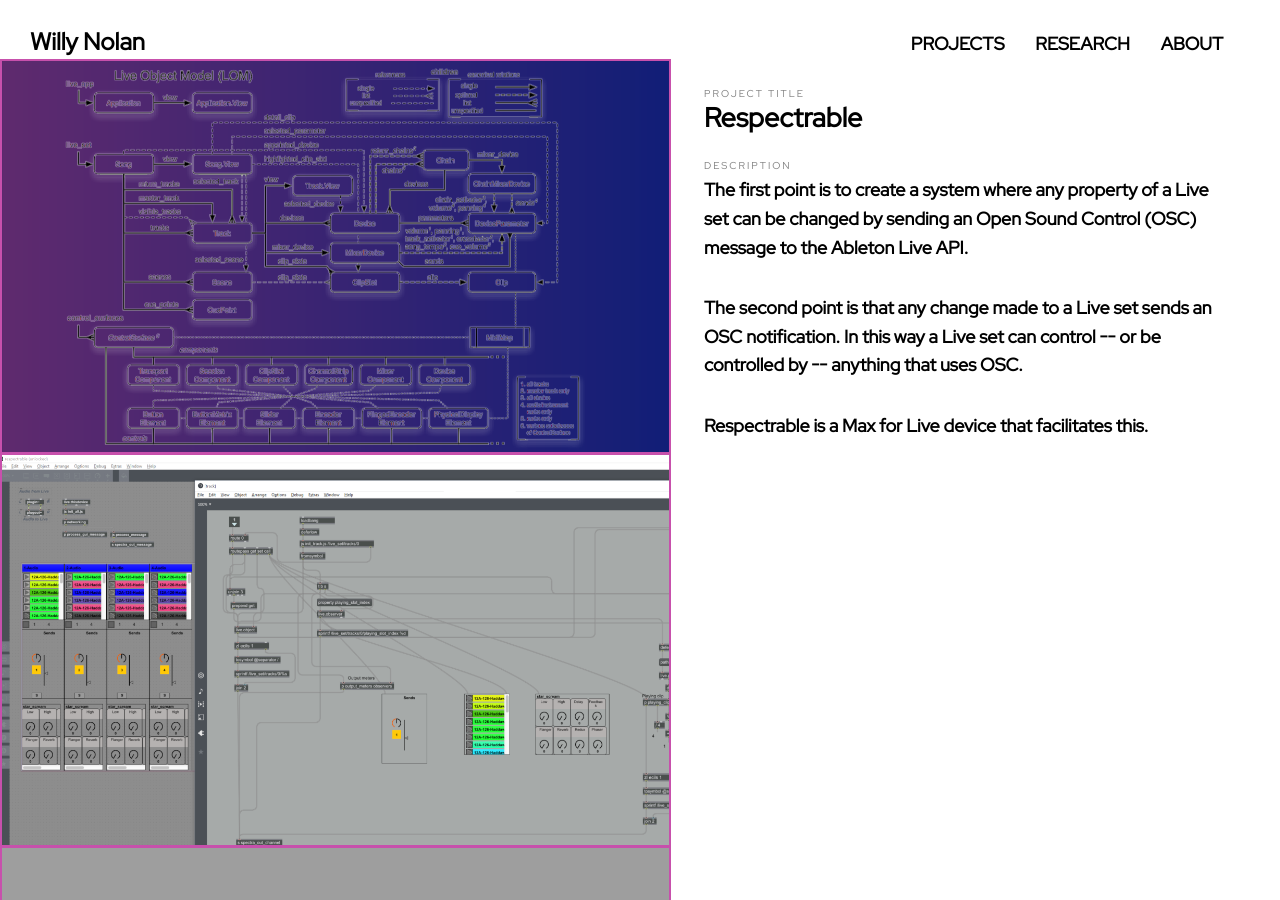
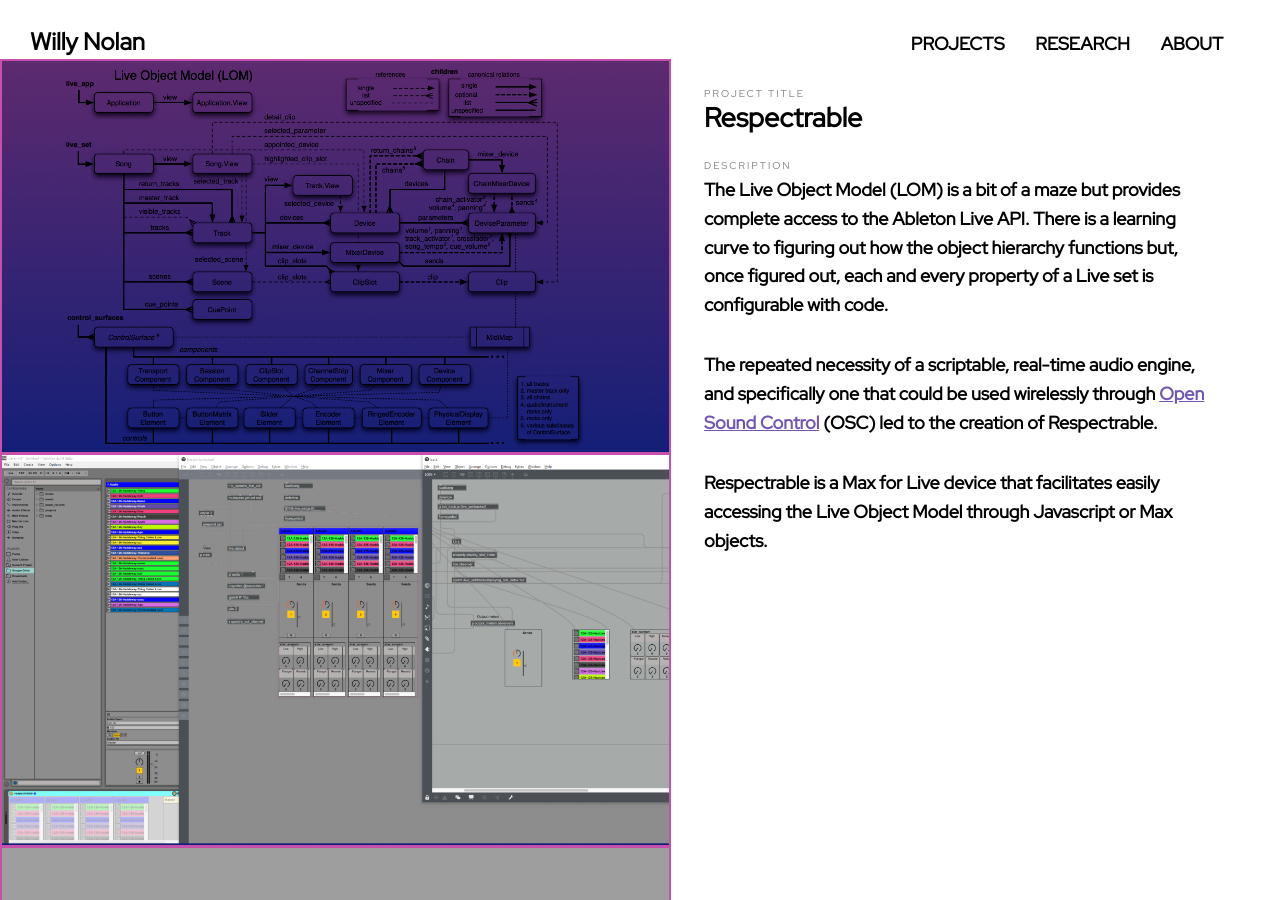
Before and after one commit to computersarecool/willynolan.com, a Jekyll site: the page built from _posts/research/2017-04-02-respectrable.md, in a window 1280 px wide and 900 px high. Built offline with Jekyll 4.4.1, drawn with Linux system fonts in a browser that asks for light colours; some web fonts are replaced; grey boxes are pictures that could not be loaded.

Commit message:
Everything ready except ATT screen grab

```diff
--- a/_posts/research/2017-04-02-respectrable.md
+++ b/_posts/research/2017-04-02-respectrable.md
@@ -28,14 +28,16 @@ videos:
 
 
 <p>
-The first point is to create a system where any property of a Live set can be changed by sending an Open Sound Control (OSC) message to the Ableton Live API.
+The Live Object Model (LOM) is a bit of a maze but provides complete access to the Ableton Live API.  There is a
+learning curve to figuring out how the object hierarchy functions but, once figured out, each and every property of a
+Live set is configurable with code.
 </p>
 
 <p>
-The second point is that any change made to a Live set sends an OSC notification.
-In this way a Live set can control -- or be controlled by -- anything that uses OSC.
+The repeated necessity of a scriptable, real-time audio engine, and specifically one that could be used wirelessly
+through <a href="http://opensoundcontrol.org/introduction-osc"> Open Sound Control</a> (OSC) led to the creation of Respectrable.
 </p>
 
 <p>
-Respectrable is a Max for Live device that facilitates this.
+Respectrable is a Max for Live device that facilitates easily accessing the Live Object Model through Javascript or Max objects.
 </p>
```
Also changed, not shown: _posts/research/2017-04-01-planning-and-control.md (+2 -2 lines), _posts/research/2017-04-03-inpainting.md (+5 -5 lines), assets/media/research/inpainting/first.png, assets/media/research/inpainting/second.png, assets/media/research/planning-and-control/first.png, assets/media/research/respectrable/first.png, assets/media/research/respectrable/second.png.
